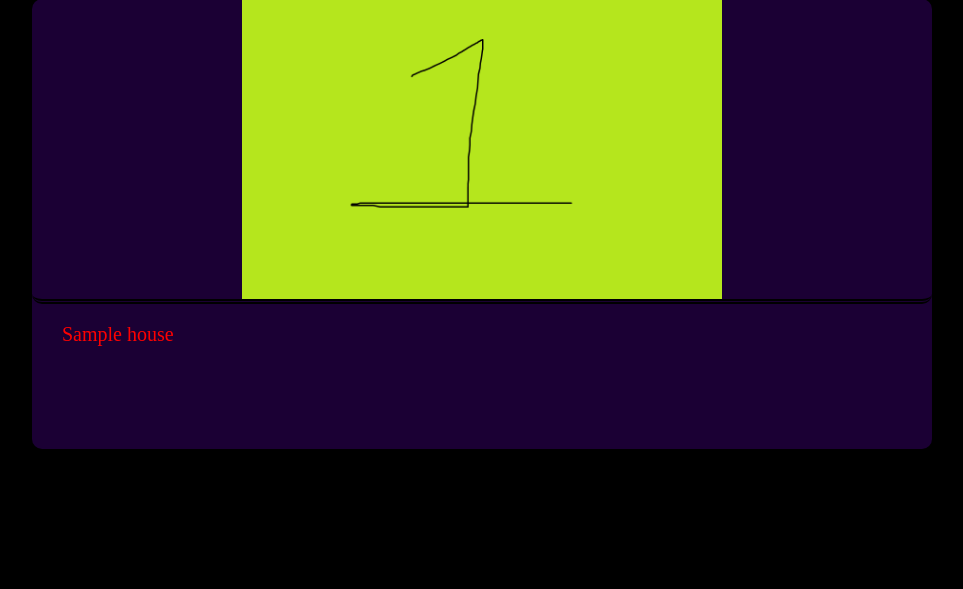
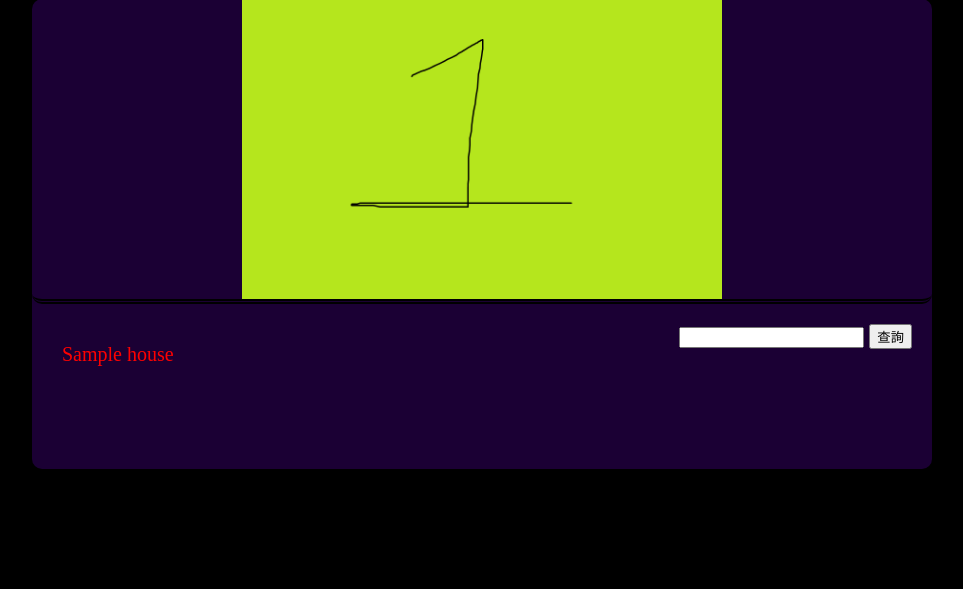
Before and after one commit to tbcey74123/TaipeiHouse, a PHP site: page / in a window 1280 px wide. Shown: the part 151-740 px from the top of the page, without its empty margins (158-1121 px from the left). Before the commit the page ends 600 px from the top, so only its background shows below. Run offline with PHP 8.4, Linux system fonts and the light colour scheme; tables that the repository leaves empty hold one stand-in row (values such as "Sample post").

Commit message:
Add search bar. Fix the thumbnail of house_info.php

```diff
--- a/house_info.css
+++ b/house_info.css
@@ -26,6 +26,7 @@
 #thumbnail li{
 	display: inline;
 	list-style-type: none;
+	padding: 0 5px;
 }
 
 #thumbnail img{
--- a/index.php
+++ b/index.php
@@ -41,14 +41,20 @@
         </div>
 
 	<div id="hot">
+		<div id="search_bar">
+			<form action="houses.php" method="GET" onsubmit="return check_search_input();">
+				<input type="text" name="search">
+				<input type="submit" value="查詢">
+			</form>
+		</div>
 <?php
+	echo "<br/>";
 	for($i=0;$i<$length;$i++){
 		if(($i+1)%2){
 			echo "<a class=\"left\" href=\"house_info.php?id=".$info[$i][0]."\">".$info[$i][1]."</a><br/>";
 		}else{
 			echo "<a class=\"right\" href=\"house_info.php?id=".$info[$i][0]."\">".$info[$i][1]."</a><br/>";
 		}
-		//echo $info[$i][1]."<br/>";
 	}
 ?>
         </div>
--- a/style.css
+++ b/style.css
@@ -159,3 +159,9 @@ select {
 
 }
 /*Bottom End*/
+
+#search_bar {
+	float: right;
+	position: relative;
+	right: 20px;
+}
```
Also changed, not shown: houses.php (+17 -2 lines).
